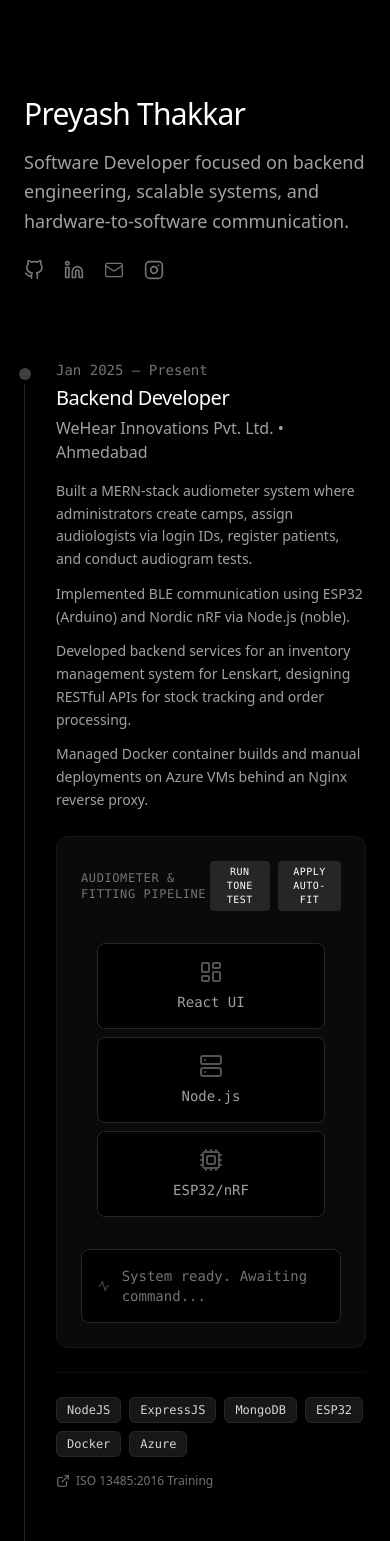
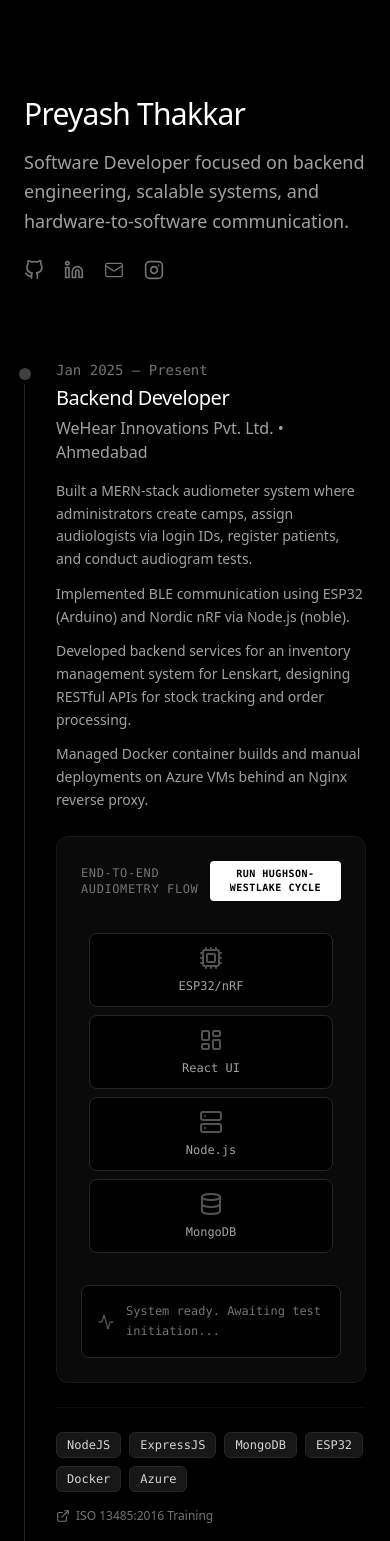
Before and after one commit to Preyash-Thakkar/preyash.jsx, a Next.js app: page / in a window 390 px wide. Shown: the top 1541 px of the page. Built offline with nearby package versions, Linux system fonts and the light colour scheme.

Commit message:
feat: enhance AudiologyPipeline with detailed logging and MongoDB integration

```diff
--- a/components/Visualizers.tsx
+++ b/components/Visualizers.tsx
@@ -3,139 +3,141 @@
 
 import { motion } from 'framer-motion';
 import { useState } from 'react';
-import { Smartphone, MonitorPlay, Cpu, Server, LayoutDashboard, Activity } from 'lucide-react';
+import { Smartphone, MonitorPlay, Cpu, Server, LayoutDashboard, Activity, Database } from 'lucide-react';
 
 export function AudiologyPipeline() {
-    const [activeStep, setActiveStep] = useState(0); // 0: Idle, 1: React, 2: Node, 3: HW, 4: Node Return, 5: UI Update
-    const [log, setLog] = useState('System ready. Awaiting command...');
+    const [activeStep, setActiveStep] = useState(0);
+    const [log, setLog] = useState('System ready. Awaiting test initiation...');
     const [isRunning, setIsRunning] = useState(false);
 
-    const runTest = (type: 'tone' | 'fit') => {
+    const runTest = () => {
         if (isRunning) return;
         setIsRunning(true);
 
-        // Step 1: UI sends command
+        // Step 1: React UI -> ESP32
         setActiveStep(1);
-        setLog(type === 'tone'
-            ? 'React UI: Sent { freq: 1000Hz, db: 40dB, duration: 2s }'
-            : 'React UI: Requesting FIG 6 Auto-fit calculation...'
-        );
+        setLog('React UI: Sending Web BLE command { tone: 1000Hz, db: 40dB }');
 
-        // Step 2: Node processes and forwards via BLE
+        // Step 2: ESP32 -> React UI
         setTimeout(() => {
             setActiveStep(2);
-            setLog(type === 'tone'
-                ? 'Node.js: Applying Hughson-Westlake logic. Writing to BLE...'
-                : 'Node.js: Processing DSL v5.0/FIG 6 EQ values. Writing to BLE...'
-            );
-        }, 1200);
+            setLog('ESP32: Tone played. Patient pressed response button. Returning to UI...');
+        }, 1500);
 
-        // Step 3: Hardware executes
+        // Step 3: React UI -> Node.js
         setTimeout(() => {
             setActiveStep(3);
-            setLog(type === 'tone'
-                ? 'ESP32/nRF: Playing 1000Hz tone. Awaiting patient response...'
-                : 'ESP32/nRF: Applying EQ parameters to hearing aid chipset.'
-            );
-        }, 2800);
+            setLog('React UI: Response received. Forwarding payload to Node.js backend...');
+        }, 3000);
 
-        // Step 4: Hardware sends back data to Node
+        // Step 4: Node.js -> MongoDB
         setTimeout(() => {
             setActiveStep(4);
-            setLog(type === 'tone'
-                ? 'Node.js: Received patient response. Saving to MongoDB.'
-                : 'Node.js: Verified EQ write success. Logging transaction.'
-            );
+            setLog('Node.js: Processing audiogram data. Persisting to MongoDB...');
         }, 4500);
 
-        // Step 5: UI reflects changes
+        // Step 5: Node.js -> React UI
         setTimeout(() => {
             setActiveStep(5);
-            setLog(type === 'tone'
-                ? 'React UI: Audiogram graph updated successfully.'
-                : 'React UI: Fitting saved. Device ready.'
-            );
+            setLog('Node.js: Hughson-Westlake algorithm calculated next step: 1000Hz @ 30dB.');
+        }, 6000);
 
-            // Reset after completion
+        // Step 6: React UI -> ESP32 (Looping behavior)
+        setTimeout(() => {
+            setActiveStep(6);
+            setLog('React UI: Next command received. Sending to ESP32...');
+
+            // Reset
             setTimeout(() => {
                 setIsRunning(false);
                 setActiveStep(0);
-                setLog('System ready. Awaiting command...');
+                setLog('System ready. Awaiting test initiation...');
             }, 2000);
-        }, 6000);
+        }, 7500);
     };
 
     return (
         <div className="bg-[#0a0a0a] border border-neutral-900 rounded-xl p-6 font-mono text-sm text-neutral-400 w-full overflow-hidden">
             <div className="flex justify-between items-center mb-8">
-                <p className="text-neutral-500 text-xs uppercase tracking-wider">Audiometer & Fitting Pipeline</p>
-                <div className="flex gap-2">
-                    <button
-                        onClick={() => runTest('tone')} disabled={isRunning}
-                        className="px-3 py-1 bg-neutral-800 text-white text-[10px] uppercase tracking-wider rounded hover:bg-neutral-700 transition-colors disabled:opacity-50"
-                    >
-                        Run Tone Test
-                    </button>
-                    <button
-                        onClick={() => runTest('fit')} disabled={isRunning}
-                        className="px-3 py-1 bg-neutral-800 text-white text-[10px] uppercase tracking-wider rounded hover:bg-neutral-700 transition-colors disabled:opacity-50"
-                    >
-                        Apply Auto-Fit
-                    </button>
-                </div>
+                <p className="text-neutral-500 text-xs uppercase tracking-wider">End-to-End Audiometry Flow</p>
+                <button
+                    onClick={runTest} disabled={isRunning}
+                    className="px-3 py-1.5 bg-white text-black font-bold text-[10px] uppercase tracking-wider rounded hover:bg-neutral-200 transition-colors disabled:opacity-50"
+                >
+                    Run Hughson-Westlake Cycle
+                </button>
             </div>
 
-            <div className="flex flex-col md:flex-row justify-between items-center gap-2 relative z-10 px-4">
+            <div className="flex flex-col xl:flex-row justify-between items-center gap-2 relative z-10 px-2">
 
-                {/* React UI Node */}
-                <div className={`flex flex-col items-center p-4 rounded-lg w-full md:w-32 transition-all duration-500 ${activeStep === 1 || activeStep === 5 ? 'bg-blue-900/20 border-blue-500/50' : 'bg-black border-neutral-800'} border`}>
-                    <LayoutDashboard className={`mb-2 transition-colors duration-500 ${activeStep === 1 || activeStep === 5 ? 'text-blue-400' : 'text-neutral-600'}`} />
-                    <span className={`font-medium transition-colors duration-500 ${activeStep === 1 || activeStep === 5 ? 'text-blue-300' : 'text-neutral-400'}`}>React UI</span>
+                {/* ESP32 Hardware Node */}
+                <div className={`flex flex-col items-center p-3 rounded-lg w-full xl:w-28 transition-all duration-300 ${activeStep === 1 || activeStep === 2 || activeStep === 6 ? 'bg-purple-900/20 border-purple-500/50' : 'bg-black border-neutral-800'} border`}>
+                    <Cpu className={`mb-2 transition-colors duration-300 ${activeStep === 1 || activeStep === 2 || activeStep === 6 ? 'text-purple-400' : 'text-neutral-600'}`} />
+                    <span className={`font-medium text-xs transition-colors duration-300 ${activeStep === 1 || activeStep === 2 || activeStep === 6 ? 'text-purple-300' : 'text-neutral-400'}`}>ESP32/nRF</span>
                 </div>
 
-                {/* Line 1 (UI to Node) */}
-                <div className="hidden md:flex flex-1 h-px bg-neutral-800 relative mx-2">
+                {/* Line 1 (ESP32 <-> React UI) */}
+                <div className="hidden xl:flex flex-1 h-px bg-neutral-800 relative mx-2">
                     <motion.div
-                        initial={{ left: '0%', opacity: 0 }}
+                        initial={{ left: '100%', opacity: 0 }}
                         animate={{
-                            left: activeStep === 1 ? '100%' : activeStep === 4 ? '0%' : activeStep === 0 ? '0%' : '100%',
-                            opacity: activeStep === 1 || activeStep === 4 ? 1 : 0
+                            left: activeStep === 1 || activeStep === 6 ? '0%' : activeStep === 2 ? '100%' : '100%',
+                            opacity: [1, 2, 6].includes(activeStep) ? 1 : 0
                         }}
                         transition={{ duration: 1, ease: "easeInOut" }}
                         className="absolute top-1/2 -translate-y-1/2 w-2 h-2 rounded-full bg-blue-400 shadow-[0_0_10px_2px_rgba(96,165,250,0.5)]"
                     />
                 </div>
 
-                {/* Node.js Server Node */}
-                <div className={`flex flex-col items-center p-4 rounded-lg w-full md:w-32 transition-all duration-500 ${activeStep === 2 || activeStep === 4 ? 'bg-green-900/20 border-green-500/50' : 'bg-black border-neutral-800'} border`}>
-                    <Server className={`mb-2 transition-colors duration-500 ${activeStep === 2 || activeStep === 4 ? 'text-green-400' : 'text-neutral-600'}`} />
-                    <span className={`font-medium transition-colors duration-500 ${activeStep === 2 || activeStep === 4 ? 'text-green-300' : 'text-neutral-400'}`}>Node.js</span>
+                {/* React UI Node */}
+                <div className={`flex flex-col items-center p-3 rounded-lg w-full xl:w-28 transition-all duration-300 ${[1, 2, 3, 5, 6].includes(activeStep) ? 'bg-blue-900/20 border-blue-500/50' : 'bg-black border-neutral-800'} border`}>
+                    <LayoutDashboard className={`mb-2 transition-colors duration-300 ${[1, 2, 3, 5, 6].includes(activeStep) ? 'text-blue-400' : 'text-neutral-600'}`} />
+                    <span className={`font-medium text-xs transition-colors duration-300 ${[1, 2, 3, 5, 6].includes(activeStep) ? 'text-blue-300' : 'text-neutral-400'}`}>React UI</span>
                 </div>
 
-                {/* Line 2 (Node to Hardware) */}
-                <div className="hidden md:flex flex-1 h-px bg-neutral-800 relative mx-2">
+                {/* Line 2 (React UI <-> Node.js) */}
+                <div className="hidden xl:flex flex-1 h-px bg-neutral-800 relative mx-2">
                     <motion.div
                         initial={{ left: '0%', opacity: 0 }}
                         animate={{
-                            left: activeStep === 2 ? '100%' : activeStep === 3 ? '0%' : activeStep === 0 ? '0%' : '100%',
-                            opacity: activeStep === 2 || activeStep === 3 ? 1 : 0
+                            left: activeStep === 3 ? '100%' : activeStep === 5 ? '0%' : '0%',
+                            opacity: [3, 5].includes(activeStep) ? 1 : 0
                         }}
                         transition={{ duration: 1, ease: "easeInOut" }}
-                        className="absolute top-1/2 -translate-y-1/2 w-2 h-2 rounded-full bg-purple-400 shadow-[0_0_10px_2px_rgba(192,132,252,0.5)]"
+                        className="absolute top-1/2 -translate-y-1/2 w-2 h-2 rounded-full bg-green-400 shadow-[0_0_10px_2px_rgba(74,222,128,0.5)]"
                     />
                 </div>
 
-                {/* ESP32 Hardware Node */}
-                <div className={`flex flex-col items-center p-4 rounded-lg w-full md:w-32 transition-all duration-500 ${activeStep === 3 ? 'bg-purple-900/20 border-purple-500/50' : 'bg-black border-neutral-800'} border`}>
-                    <Cpu className={`mb-2 transition-colors duration-500 ${activeStep === 3 ? 'text-purple-400' : 'text-neutral-600'}`} />
-                    <span className={`font-medium transition-colors duration-500 ${activeStep === 3 ? 'text-purple-300' : 'text-neutral-400'}`}>ESP32/nRF</span>
+                {/* Node.js Server Node */}
+                <div className={`flex flex-col items-center p-3 rounded-lg w-full xl:w-28 transition-all duration-300 ${[3, 4, 5].includes(activeStep) ? 'bg-green-900/20 border-green-500/50' : 'bg-black border-neutral-800'} border`}>
+                    <Server className={`mb-2 transition-colors duration-300 ${[3, 4, 5].includes(activeStep) ? 'text-green-400' : 'text-neutral-600'}`} />
+                    <span className={`font-medium text-xs transition-colors duration-300 ${[3, 4, 5].includes(activeStep) ? 'text-green-300' : 'text-neutral-400'}`}>Node.js</span>
+                </div>
+
+                {/* Line 3 (Node.js <-> MongoDB) */}
+                <div className="hidden xl:flex flex-1 h-px bg-neutral-800 relative mx-2">
+                    <motion.div
+                        initial={{ left: '0%', opacity: 0 }}
+                        animate={{
+                            left: activeStep === 4 ? '100%' : '0%',
+                            opacity: activeStep === 4 ? 1 : 0
+                        }}
+                        transition={{ duration: 1, ease: "easeInOut" }}
+                        className="absolute top-1/2 -translate-y-1/2 w-2 h-2 rounded-full bg-emerald-500 shadow-[0_0_10px_2px_rgba(16,185,129,0.5)]"
+                    />
+                </div>
+
+                {/* MongoDB Node */}
+                <div className={`flex flex-col items-center p-3 rounded-lg w-full xl:w-28 transition-all duration-300 ${activeStep === 4 ? 'bg-emerald-900/20 border-emerald-500/50' : 'bg-black border-neutral-800'} border`}>
+                    <Database className={`mb-2 transition-colors duration-300 ${activeStep === 4 ? 'text-emerald-400' : 'text-neutral-600'}`} />
+                    <span className={`font-medium text-xs transition-colors duration-300 ${activeStep === 4 ? 'text-emerald-300' : 'text-neutral-400'}`}>MongoDB</span>
                 </div>
 
             </div>
 
             <div className="mt-8 bg-black p-4 rounded-lg border border-neutral-800 flex items-center gap-3">
-                <Activity size={16} className={isRunning ? "text-green-400 animate-pulse" : "text-neutral-600"} />
-                <span className={isRunning ? "text-white" : "text-neutral-500"}>
+                <Activity size={16} className={isRunning ? "text-blue-400 animate-pulse shrink-0" : "text-neutral-600 shrink-0"} />
+                <span className={isRunning ? "text-white text-xs leading-relaxed" : "text-neutral-500 text-xs leading-relaxed"}>
                     {log}
                 </span>
             </div>
```
